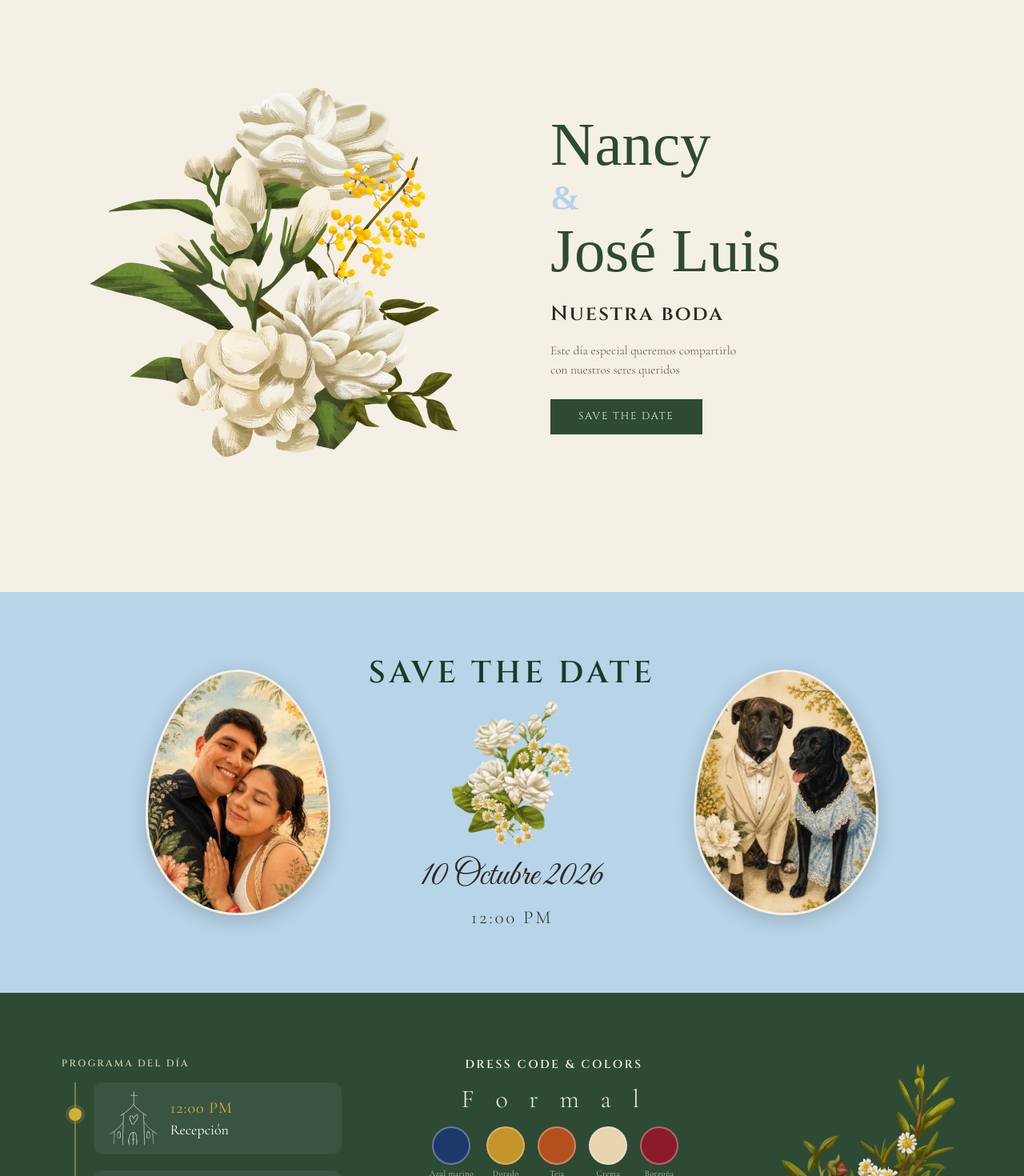
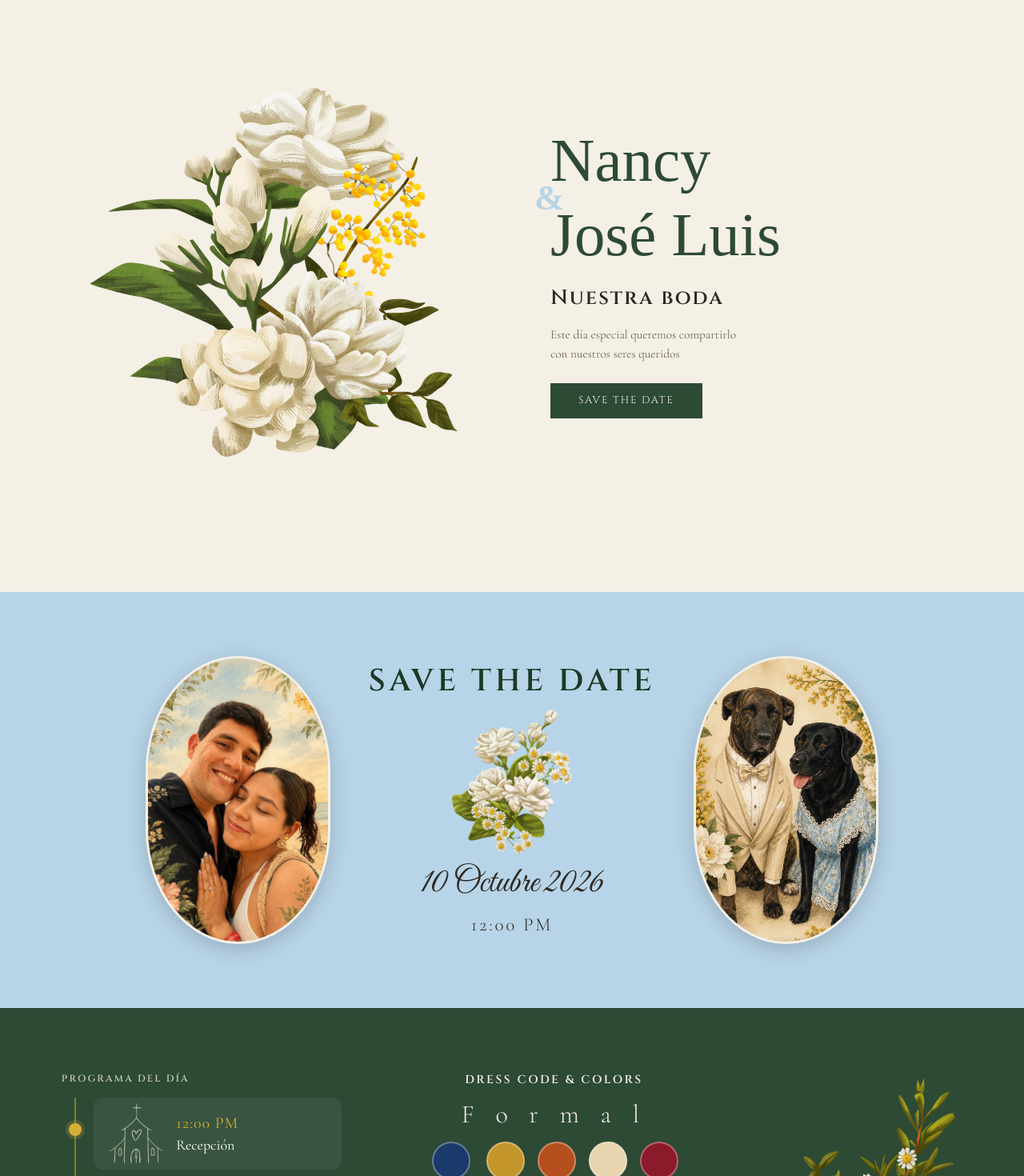
Before and after one commit to nancyObregon/wJL-N, a React (Create React App) app: page / in a window 1280 px wide. Shown: the part 60-1530 px from the top of the page at 80% size. Built offline with nearby package versions, Linux system fonts and the light colour scheme; a web font is replaced by a local one.

Commit message:
Se agregan animaciones

```diff
--- a/package.json
+++ b/package.json
@@ -40,5 +40,6 @@
   },
   "devDependencies": {
     "gh-pages": "^6.3.0"
-  }
+  },
+  "packageManager": "yarn@4.14.1+sha512.64df448055b2d37ba269d7db535a469b8da93f8ef1140c25fd7a83c00a8fbaacb214ca0e02553b92a2c54cef78bb67d0b4817fab02001df0e24fac0faccc3b42"
 }
--- a/src/App.js
+++ b/src/App.js
@@ -1,16 +1,17 @@
-// App.js
 import "./assets/styles/App.css";
 import { motion } from "framer-motion";
+import { useEffect } from "react";
+
 import img1 from "./assets/img/AyN.jpeg";
 import img2 from "./assets/img/JLyN.jpeg";
 import fl1 from "./assets/img/flor1.png";
 import fl2 from "./assets/img/flor2.png";
 import fl3 from "./assets/img/flor3.png";
-import A1 from "./assets/img/A1.png"
-import A2 from "./assets/img/A2.png"
-import A3 from "./assets/img/A3.png"
-import A4 from "./assets/img/A4.png"
-import A5 from "./assets/img/A5.png"
+import A1 from "./assets/img/A1.png";
+import A2 from "./assets/img/A2.png";
+import A3 from "./assets/img/A3.png";
+import A4 from "./assets/img/A4.png";
+import A5 from "./assets/img/A5.png";
 
 const DRESS_COLORS = [
   { color: "#1B3A6B", label: "Azul marino" },
@@ -29,79 +30,126 @@ const TIMELINE = [
 ];
 
 export default function App() {
+  /* 🌿 Animaciones */
   const container = {
     hidden: {},
-    show: {
-      transition: {
-        staggerChildren: 0.18 // 👈 efecto cascada
-      }
-    }
+    show: { transition: { staggerChildren: 0.18 } },
   };
 
-  // const item = {
-  //   hidden: {
-  //     opacity: 0,
-  //     y: 30
-  //   },
-  //   show: {
-  //     opacity: 1,
-  //     y: 0,
-  //     transition: {
-  //       duration: 0.5,
-  //       ease: "easeOut"
-  //     }
-  //   }
-  // };
+  const fadeUp = {
+    hidden: { opacity: 0, y: 25 },
+    show: {
+      opacity: 1,
+      y: 0,
+      transition: { duration: 0.7 },
+    },
+  };
+
+  const timelineItem = {
+    hidden: { opacity: 0, y: 35 },
+    show: {
+      opacity: 1,
+      y: 0,
+      transition: { duration: 0.5 },
+    },
+  };
+
+  /* 🌸 parallax suave */
+  useEffect(() => {
+    const handleScroll = () => {
+      const y = window.scrollY;
+      const el = document.querySelector(".hero-flowers--left");
+      if (el) el.style.transform = `translateY(${y * 0.2}px)`;
+    };
+
+    window.addEventListener("scroll", handleScroll);
+    return () => window.removeEventListener("scroll", handleScroll);
+  }, []);
 
   return (
     <div className="app">
-      {/* ── HERO ── */}
+      {/* HERO */}
       <section className="hero">
-        <div className="hero-flowers--left" aria-hidden="true">
-          <img src={fl1} alt="decor1"/>
-        </div>
+        <motion.div
+          className="hero-flowers--left"
+          animate={{ y: [0, -10, 0] }}
+          transition={{ repeat: Infinity, duration: 6 }}
+        >
+          <img src={fl1} alt="decor1" />
+        </motion.div>
 
-        <div className="hero-content">
-          <h1 className="hero-names">
+        <motion.div
+          className="hero-content"
+          variants={container}
+          initial="hidden"
+          animate="show"
+        >
+          <motion.h1 className="hero-names" variants={fadeUp}>
             <span className="name-script">Nancy</span>
             <span className="ampersand">&amp;</span>
             <span className="name-script">José Luis</span>
-          </h1>
-          <h2 className="hero-subtitle">Nuestra boda</h2>
-          <p className="hero-tagline">
+          </motion.h1>
+
+          <motion.h2 className="hero-subtitle" variants={fadeUp}>
+            Nuestra boda
+          </motion.h2>
+
+          <motion.p className="hero-tagline" variants={fadeUp}>
             Este día especial queremos compartirlo con nuestros seres queridos
-          </p>
-          <a href="#save-the-date" className="btn-hero">
+          </motion.p>
+
+          <motion.a
+            href="#save-the-date"
+            className="btn-hero"
+            whileHover={{ scale: 1.05 }}
+            whileTap={{ scale: 0.96 }}
+          >
             Save the Date
-          </a>
+          </motion.a>
+        </motion.div>
+      </section>
+
+      {/* SAVE THE DATE */}
+      <section id="save-the-date" className="save-section">
+        <div className="save-inner">
+          <motion.div
+            className="save-photo save-photo--couple"
+            initial={{ opacity: 0, scale: 1.05 }}
+            whileInView={{ opacity: 1, scale: 1 }}
+            transition={{ duration: 0.9 }}
+          >
+            <img src={img2} alt="Nancy y José Luis" />
+          </motion.div>
+
+          <motion.div
+            className="save-center"
+            initial={{ opacity: 0, y: 30 }}
+            whileInView={{ opacity: 1, y: 0 }}
+            transition={{ duration: 0.7 }}
+          >
+            <h2 className="save-title">Save the Date</h2>
+            <img src={fl2} alt="deco2" className="flower-small" />
+            <p className="save-date">10 Octubre 2026</p>
+            <p className="save-time">12:00 PM</p>
+          </motion.div>
+
+          <motion.div
+            className="save-photo save-photo--dogs"
+            initial={{ opacity: 0, scale: 1.05 }}
+            whileInView={{ opacity: 1, scale: 1 }}
+            transition={{ duration: 0.9 }}
+          >
+            <img src={img1} alt="Nuestros perros" />
+          </motion.div>
         </div>
       </section>
 
-      {/* ── SAVE THE DATE ── */}
-      <section id="save-the-date" className="save-section">
-        <div className="save-inner">
-          <div className="save-photo save-photo--couple">
-            <img src={img2} alt="Nancy y José Luis" />
-          </div>
-
-          <div className="save-center">
-            <h2 className="save-title">Save the Date</h2>
-            <img src={fl2} alt="deco2" className="flower-small"/>
-            <p className="save-date">10 Octubre 2026</p>
-            <p className="save-time">12:00 PM</p>
-          </div>
-
-          <div className="save-photo save-photo--dogs">
-            <img src={img1} alt="Nuestros perros" />
-          </div>
-        </div>
-      </section>
-
-      {/* ── DRESS CODE ── */}
+      {/* DRESS + TIMELINE */}
       <section className="dress-section">
         <div className="dress-inner">
           <div className="agenda-column">
             <h3 className="section-label">Programa del día</h3>
+
             <motion.div
               className="timeline"
               variants={container}
@@ -109,19 +157,18 @@ export default function App() {
               whileInView="show"
               viewport={{ once: true }}
             >
-
               <motion.div
                 className="timeline-line"
                 initial={{ height: 0 }}
                 whileInView={{ height: "100%" }}
-                  transition={{ duration: 1.2 }}
+                transition={{ duration: 1.3, ease: "easeInOut" }}
               />
 
               {TIMELINE.map((item, i) => (
                 <motion.div
                   key={item.time}
                   className="timeline-item"
-                    variants={item}
+                  variants={timelineItem}
                 >
                   <motion.div
                     className="timeline-dot"
@@ -132,6 +179,7 @@ export default function App() {
 
                   <motion.div
                     className="timeline-card"
+                    whileHover={{ scale: 1.03 }}
                     whileTap={{ scale: 0.97 }}
                   >
                     <img
@@ -150,56 +198,76 @@ export default function App() {
             </motion.div>
           </div>
 
-          <div className="dress-center">
-            <h3 className="dress-code-title">Dress Code &amp; Colors</h3>
+          <motion.div
+            className="dress-center"
+            initial={{ opacity: 0, y: 35 }}
+            whileInView={{ opacity: 1, y: 0 }}
+            transition={{ duration: 0.7 }}
+          >
+            <h3 className="dress-code-title">Dress Code & Colors</h3>
             <p className="dress-formal">F o r m a l</p>
+
             <div className="color-swatches">
-              {DRESS_COLORS.map((c) => (
-                <div key={c.label} className="swatch-wrap">
+              {DRESS_COLORS.map((c, i) => (
+                <motion.div
+                  key={c.label}
+                  className="swatch-wrap"
+                  initial={{ opacity: 0, scale: 0.85 }}
+                  whileInView={{ opacity: 1, scale: 1 }}
+                  transition={{ delay: i * 0.1 }}
+                >
                   <div
                     className="swatch"
                     style={{ background: c.color }}
-                    title={c.label}
                   />
                   <span className="swatch-label">{c.label}</span>
+                </motion.div>
+              ))}
             </div>
-              ))}
+          </motion.div>
+
+          <div className="dress-right">
+            <img src={fl3} alt="deco3" />
           </div>
         </div>
 
-          <div className="dress-right" aria-hidden="true">
-            <img src={fl3} alt="deco3"/>
-          </div>
-        </div>
-
-        {/* Ubicación + RSVP */}
+        {/* UBICACIÓN + RSVP */}
         <div className="location-row">
           <div className="location-block">
             <h3 className="location-heading">Ubicación</h3>
             <p className="location-name">Casa Solar</p>
             <p className="location-address">Barrio Antiguo, MTY</p>
-            <a
+
+            <motion.a
               href="https://maps.google.com/?q=Casa+Solar+Barrio+Antiguo+Monterrey"
               target="_blank"
               rel="noopener noreferrer"
               className="btn-location"
+              whileHover={{ scale: 1.05 }}
             >
               Ver en mapa ↗
-            </a>
+            </motion.a>
           </div>
 
           <div className="rsvp-block">
             <h3 className="rsvp-heading">Confirma tu asistencia</h3>
-            <p className="rsvp-sub">Antes del 10 de septiembre de 2026</p>
-            <a href="https://wa.me/528129411474?text=Hola,%20quiero%20confirmar%20mi%20asistencia%20a%20la%20boda.%20%F0%9F%92%92%20Respondo:%20%E2%9C%85%20SI%20/%20%E2%9D%8C%20NO" className="btn-rsvp">
+            <p className="rsvp-sub">
+              Antes del 10 de septiembre de 2026
+            </p>
+
+            <motion.a
+              href="https://wa.me/528129411474"
+              className="btn-rsvp"
+              whileHover={{ scale: 1.05 }}
+            >
               Confirmar ✉
-            </a>
+            </motion.a>
           </div>
         </div>
       </section>
 
       <footer className="footer">
-        <p>Nancy &amp; José Luis · 10·10·2026 · Monterrey</p>
+        <p>Nancy & José Luis · 10·10·2026 · Monterrey</p>
       </footer>
     </div>
   );
--- a/src/assets/styles/App.css
+++ b/src/assets/styles/App.css
@@ -55,7 +55,7 @@ img { display: block; max-width: 100%; }
   font-weight: 400;
   font-style: normal;
   color: #2D4A35;
-  font-size: 8rem;
+  font-size: 9rem;
   line-height: 1.15;
   /*font-family: 'Great Vibes', cursive;*/
 }
@@ -65,6 +65,7 @@ img { display: block; max-width: 100%; }
   font-size: 6rem;
   color: #B8D4E8;
   line-height: 1;
+  margin: -20px;
 }
 
 .hero-subtitle {
@@ -112,19 +113,20 @@ img { display: block; max-width: 100%; }
 
 .save-inner {
   display: grid;
-  grid-template-columns: 1fr 1fr;
-  grid-template-rows: auto auto;
-  gap: 1.2rem 1rem;
+  grid-template-columns: 1fr;
+  grid-template-rows: auto auto auto;
+  gap: 1.5rem;
   max-width: 500px;
   margin: 0 auto;
-  align-items: start;
+
+  justify-items: center; /* 👈 CENTRAR horizontal */
+  align-items: center;   /* 👈 CENTRAR vertical */
 }
 
 .save-photo {
-  width: 100%;
-  min-width: 0;
-  aspect-ratio: 3/4;
-  border-radius: 50% 50% 50% 50% / 60% 60% 40% 40%;
+  width: 260px;       /* ajusta según tu diseño */
+  height: 360px;
+  border-radius: 50% / 40%;
   overflow: hidden;
   border: 3px solid #F5F0E6;
   box-shadow: 0 6px 24px rgba(0,0,0,0.18);
@@ -132,8 +134,8 @@ img { display: block; max-width: 100%; }
 
 /* Mobile: fotos arriba (fila 1), texto abajo ocupa las 2 columnas (fila 2) */
 .save-photo--couple { order: 1; grid-column: 1; grid-row: 1; }
-.save-photo--dogs   { order: 2; grid-column: 2; grid-row: 1; }
-.save-center        { order: 3; grid-column: 1 / -1; grid-row: 2; }
+.save-photo--dogs   { order: 3; grid-column: 1; grid-row: 3; }
+.save-center        { order: 2; grid-column: 1 / -1; grid-row: 2; }
 
 .save-photo img {
   width: 100%;
@@ -365,6 +367,10 @@ img { display: block; max-width: 100%; }
   background: rgba(255,255,255,0.06);
 
   transition: all 0.3s ease;
+}
+
+.timeline-card img {
+  width: 25%;
 }
 
 /* hover elegante */
```
Lines whose indentation alone changed are shown as unchanged.
